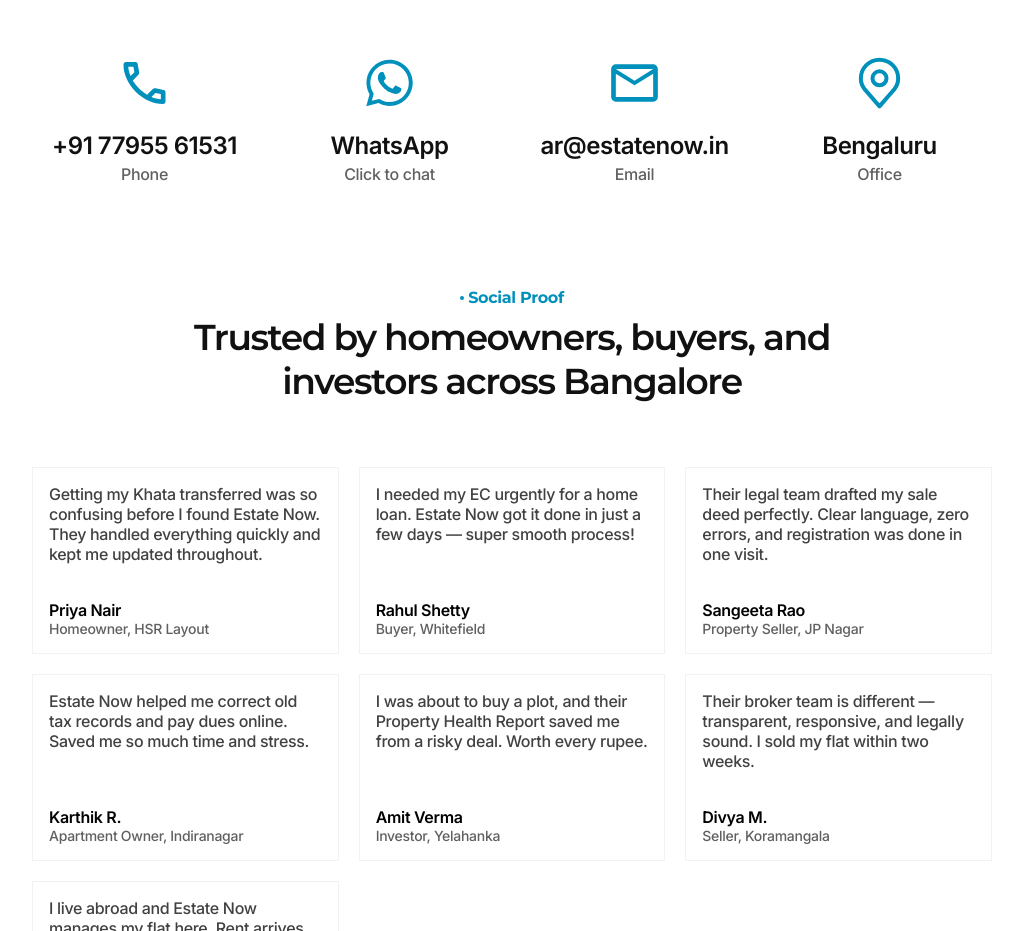
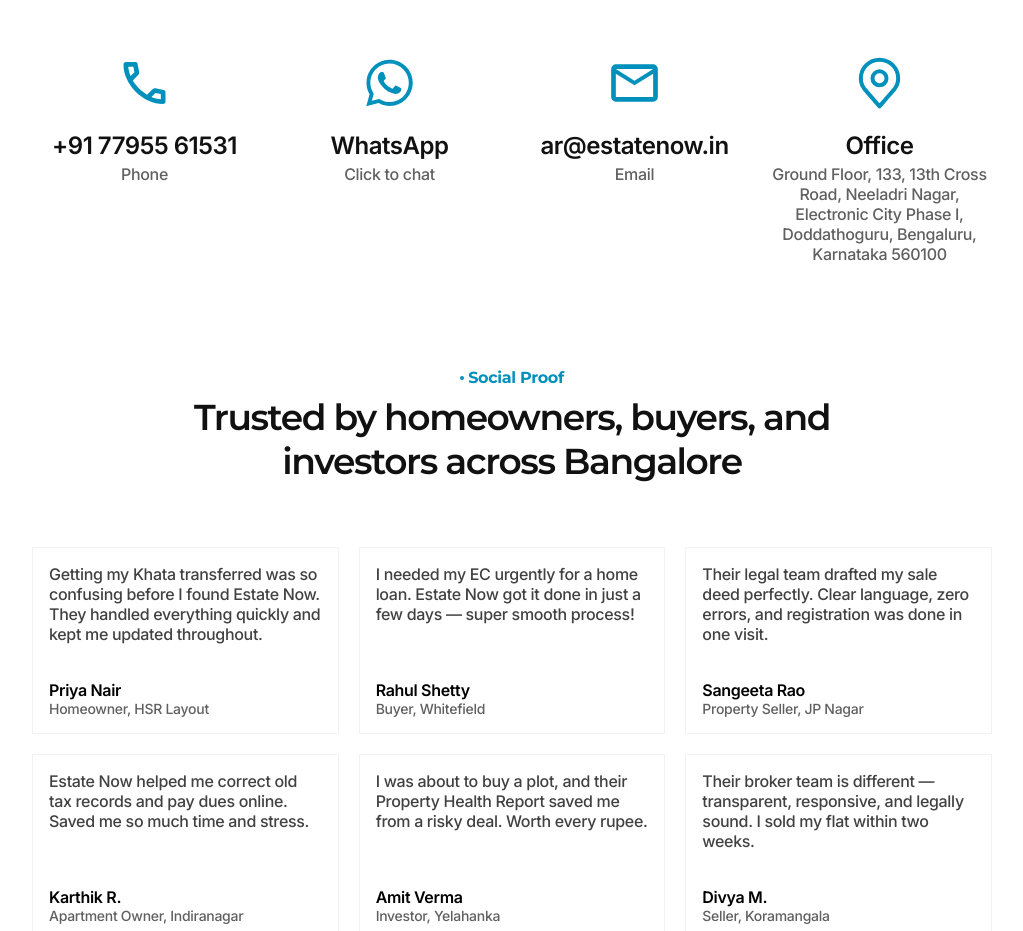
Before and after one commit to koiosengg/Estate-IQ, a React (Vite) app: page /contact in a window 1280 px wide. Shown: the part 1680-2611 px from the top of the page, without its empty margins (128-1151 px from the left). Built offline with nearby package versions, Linux system fonts and the light colour scheme.

Commit message:
Office address added

```diff
--- a/src/components/Contact/Links.jsx
+++ b/src/components/Contact/Links.jsx
@@ -53,15 +53,18 @@
             </div>
           </a>
           <a
-            href="https://www.google.com/maps/place/Bengaluru"
+            href="https://maps.app.goo.gl/3cAbfWtVugbNvnrp7"
             className="home-modular-card"
             target="_blank"
             rel="noopener noreferrer"
           >
             <img src={Location} alt="Location" />
             <div className="home-modular-card-text">
-              <h3>Bengaluru</h3>
-              <p>Office</p>
+              <h3>Office</h3>
+              <p>
+                Ground Floor, 133, 13th Cross Road, Neeladri Nagar, Electronic
+                City Phase I, Doddathoguru, Bengaluru, Karnataka 560100
+              </p>
             </div>
           </a>
         </div>
```
